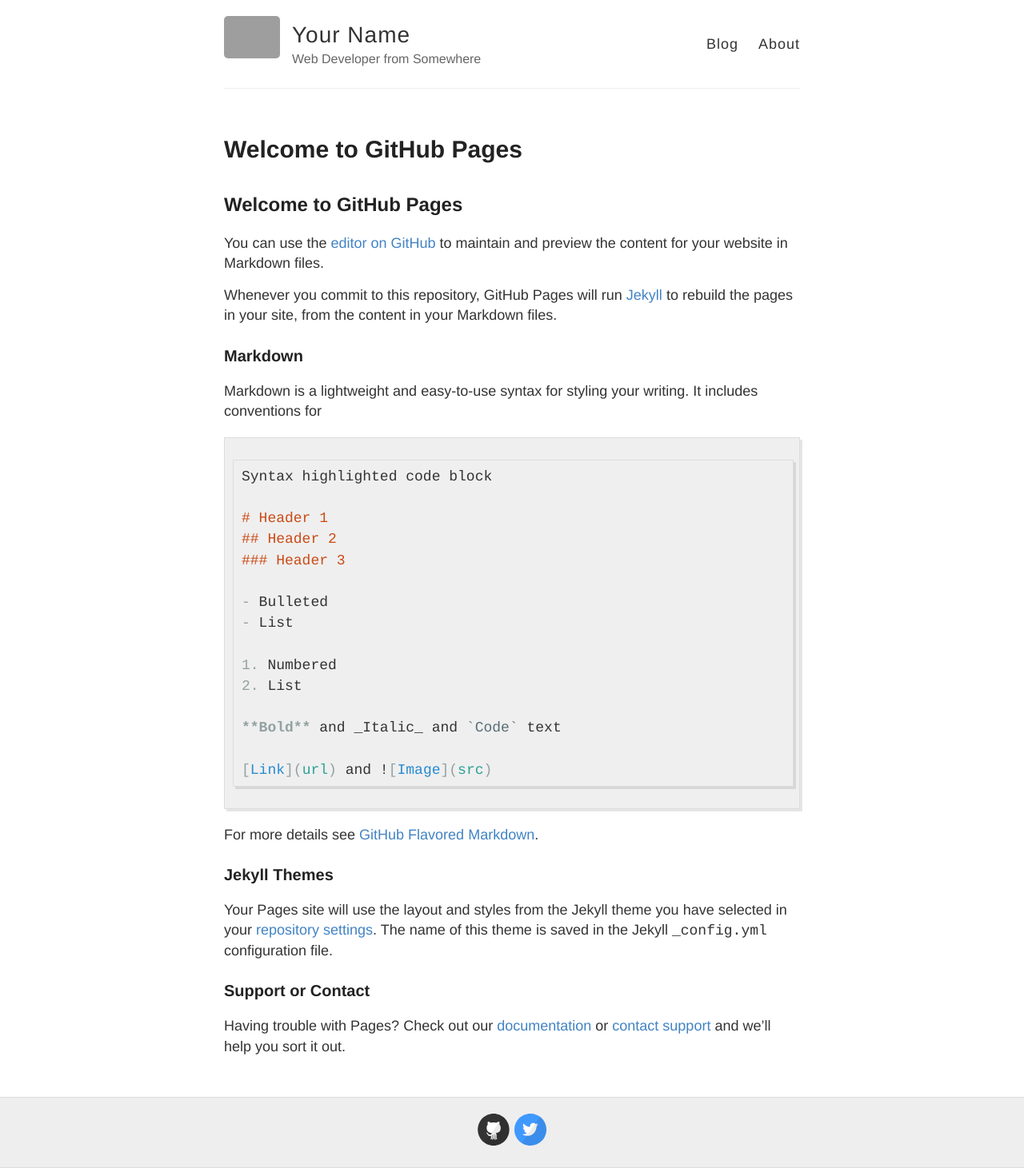
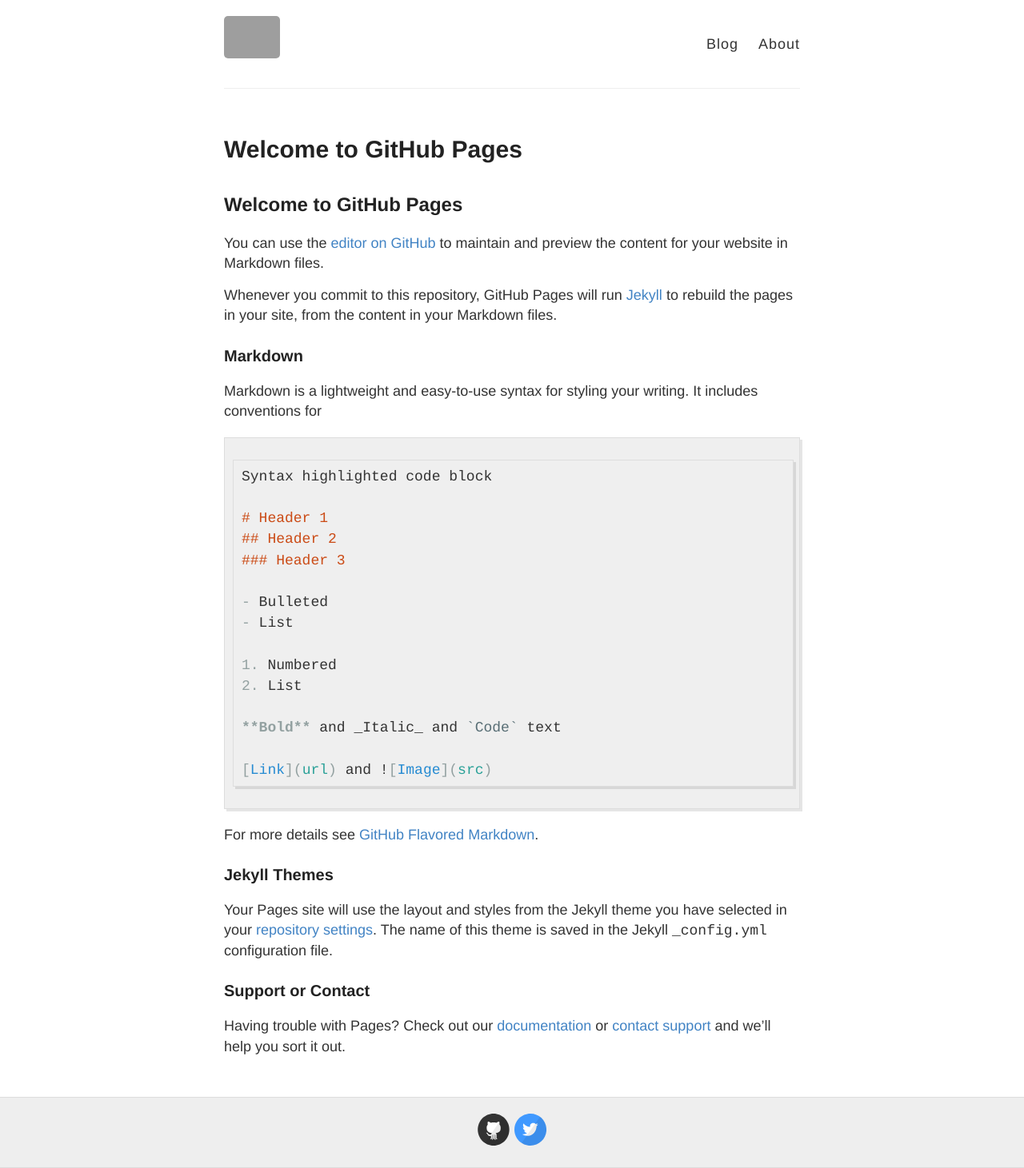
Before and after one commit to kookmin-sw/capstone-2021-2021-26, a Jekyll site: the page built from index.md, in a window 1280 px wide. Shown: the whole page at 80% size. Built offline with Jekyll 4.4.1, drawn with Linux system fonts in a browser that asks for light colours; our own code applies the rules of GitHub Pages for plain Markdown files; grey boxes are pictures that could not be loaded.

Commit message:
Update _config.yml

```diff
--- a/_config.yml
+++ b/_config.yml
@@ -1,13 +1,7 @@
 #
 # This file contains configuration flags to customize your site
 #
-
-# Name of your site (displayed in the header)
-name: Your Name
-
-# Short bio or description (displayed in the header)
-description: Web Developer from Somewhere
-
+theme: jekyll-theme-minimal
 # URL of your avatar or profile pic (you could use your GitHub profile pic)
 avatar: https://raw.githubusercontent.com/barryclark/jekyll-now/master/images/jekyll-logo.png
 
```
